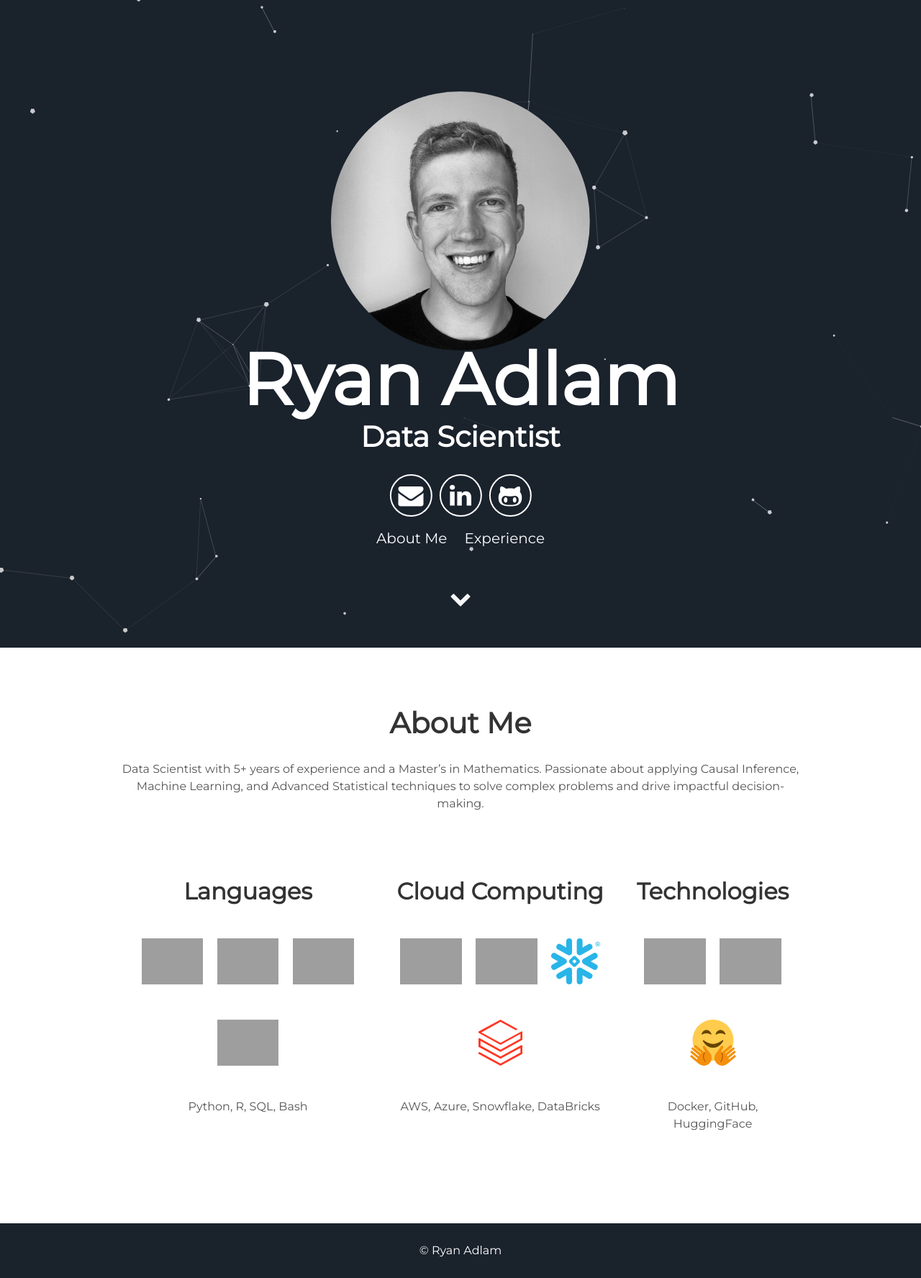
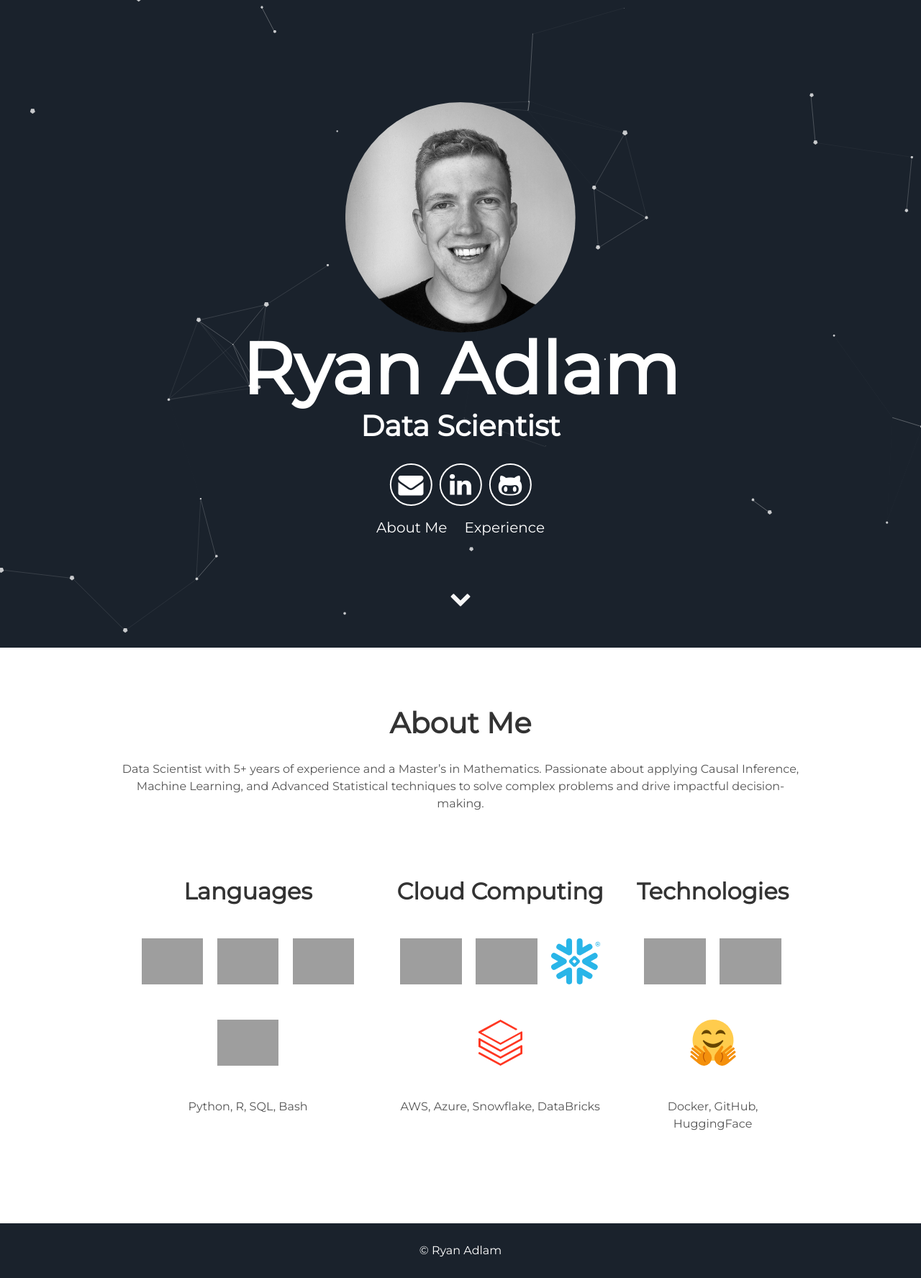
Before and after one commit to ryanadlam/ryanadlam.github.io, a Jekyll site: the page built from index.html, in a window 1280 px wide. Shown: the whole page at 72% size. Built offline with Jekyll 4.4.1, drawn with Linux system fonts in a browser that asks for light colours; grey boxes are pictures that could not be loaded.

Commit message:
Adjust picture size

```diff
--- a/_includes/header.html
+++ b/_includes/header.html
@@ -20,14 +20,14 @@
 
 <style>
   .profile-picture {
-    width: 360px; /* Adjust size as necessary */
-    height: 360px;
+    width: 320px; /* Adjust size as necessary */
+    height: 320px;
     border-radius: 50%; /* Makes the image circular */
     object-fit: cover;  /* Ensures the image is cropped nicely */
     display: block;
     margin-left: auto;
     margin-right: auto;
-    margin-bottom: -50px; /* Negative margin to reduce the gap and allow overlap */
+    margin-bottom: -40px; /* Negative margin to reduce the gap and allow overlap */
     z-index: 1; /* Ensures the image stays on top */
   }
 
```
